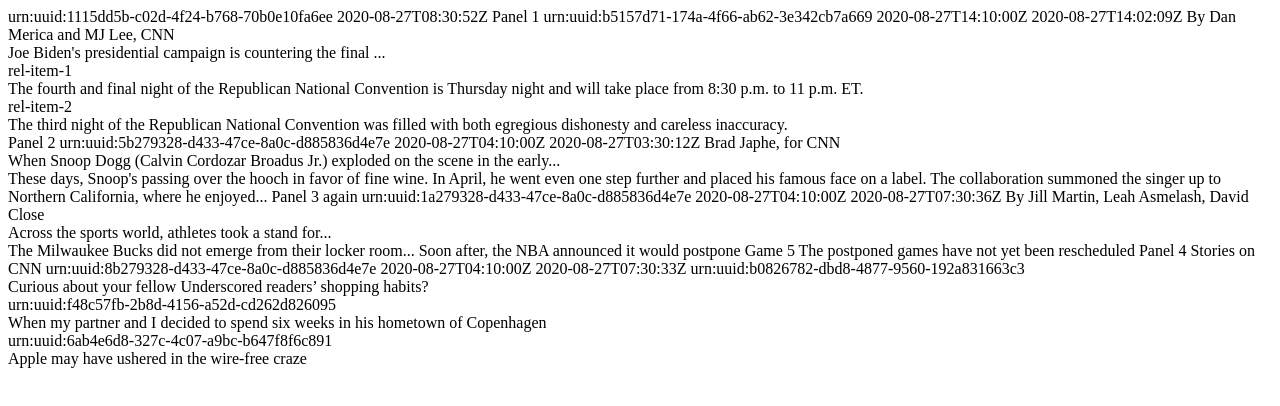
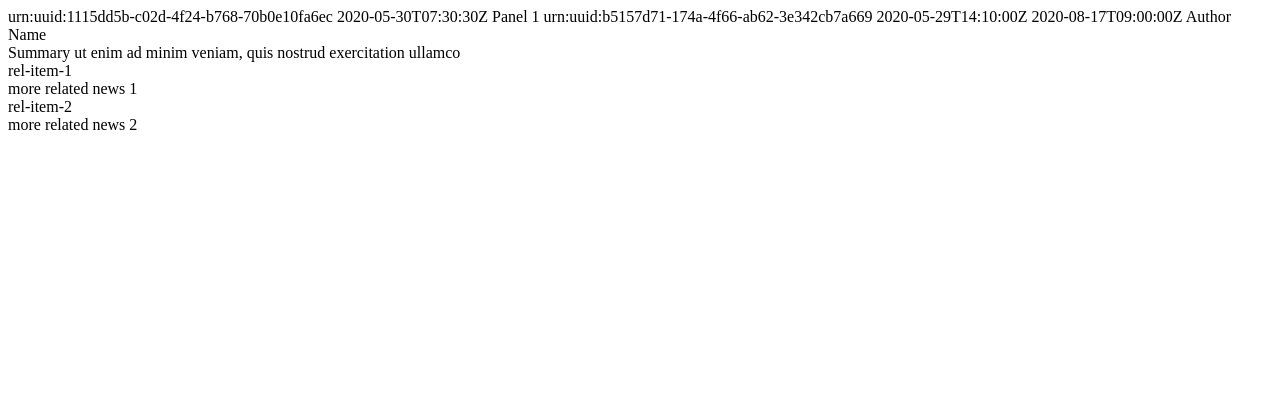
Before and after one commit to lcaleb77/lcaleb.github.io, a plain HTML site: page docs/index.html in a window 1280 px wide. Drawn offline with Linux system fonts and the light colour scheme.

Commit message:
Updated feed completely

```diff
--- a/docs/index.html
+++ b/docs/index.html
@@ -3,119 +3,39 @@
     xmlns:media="http://search.yahoo.com/mrss/"
     xmlns:g="http://schemas.google.com/pcn/2020">
   <title>Sample News</title>
-  <id>urn:uuid:1115dd5b-c02d-4f24-b768-70b0e10fa6ee</id>
-  <updated>2020-08-27T08:30:52Z</updated>
+  <id>urn:uuid:1115dd5b-c02d-4f24-b768-70b0e10fa6ec</id>
+  <updated>2020-05-30T07:30:30Z</updated>
   <link rel="self" href="https://example.com/rss"/>
   <entry>
     <g:panel type="SINGLE_STORY">Panel 1</g:panel>
     <id>urn:uuid:b5157d71-174a-4f66-ab62-3e342cb7a669</id>
-    <published>2020-08-27T14:10:00Z</published>
-    <updated>2020-08-27T14:02:09Z</updated>
-    <title>Kamala Harris to slam Trump in prebuttal to final night of ...</title>
+    <published>2020-05-29T14:10:00Z</published>
+    <updated>2020-08-17T09:00:00Z</updated>
+    <title>Article headline goes here in two lines</title>
+    <foo></foo>
     <author>
-      <name>By Dan Merica and MJ Lee, CNN</name>
+      <name>Author Name</name>
     </author>
     <summary>
-      Joe Biden's presidential campaign is countering the final ...
+      Summary ut enim ad minim veniam, quis nostrud exercitation ullamco
     </summary>
-    <link href="http://en.garamond-courier.appspot.com/2020/08/27/politics/kamala-harris-speech/index.html"/>
-    <media:content url="https://cdn.cnn.com/cnnnext/dam/assets/200819204245-01-kamala-harris-0812-lead-image-exlarge-169.jpg"></media:content>
+    <link href="https://example.com/news/article-1"/>
+    <media:content url="https://bit.ly/39WBpFT"></media:content>
     <g:article_group role="RELATED_CONTENT">
       <entry>
         <id>rel-item-1</id>
-        <title>How to watch the Republican National Convention Thursday</title>
-        <link href="https://en.garamond-courier.appspot.com/2020/08/27/politics/how-to-watch-republican-national-convention-thursday/index.html"/>
-        <summary>The fourth and final night of the Republican National Convention is Thursday night and will take place from 8:30 p.m. to 11 p.m. ET.</summary>
-        <media:content url="https://cdn.cnn.com/cnnnext/dam/assets/200820163024-trump-biden-attack-pennsylvania-fact-check-lead-vpx-00000000-exlarge-169.jpg"></media:content>
+        <title>Headline sed ut perspiciatis unde omnis iste natus error sit</title>
+        <link href="https://abc.com/news/rel-article-1"/>
+        <summary>more related news 1</summary>
+        <media:content url="https://bit.ly/3fqUReX"></media:content>
       </entry>
       <entry>
         <id>rel-item-2</id>
-        <title>Egregious false claims and careless inaccuracies: fact...</title>
-        <link href="https://en.garamond-courier.appspot.com/2020/08/26/politics/republican-national-convention-third-night-fact-check/index.html"/>
-        <summary>The third night of the Republican National Convention was filled with both egregious dishonesty and careless inaccuracy.</summary>
-        <media:content url="https://dynaimage.cdn.cnn.com/cnn/digital-images/org/c38c8f1e-9ad0-4b2a-b5b5-b026f20e7019.jpg"></media:content>
-      </entry>
-    </g:article_group>
-  </entry>
-  <entry>
-    <g:panel type="SINGLE_STORY">Panel 2</g:panel>
-    <id>urn:uuid:5b279328-d433-47ce-8a0c-d885836d4e7e</id>
-    <published>2020-08-27T04:10:00Z</published>
-    <updated>2020-08-27T03:30:12Z</updated>
-    <title>Snoop Dogg launches wine label saying 'you are what you drink'</title>
-    <author>
-      <name>Brad Japhe, for CNN</name>
-    </author>
-    <summary>
-      When Snoop Dogg (Calvin Cordozar Broadus Jr.) exploded on the scene in the early...
-    </summary>
-    <link href="https://en.garamond-courier.appspot.com/travel/article/snoop-dogg-wine-label-debut/index.html"/>
-    <media:content url="https://dynaimage.cdn.cnn.com/cnn/q_auto,w_1100,c_fill,g_auto,h_619,ar_16:9/http%3A%2F%2Fcdn.cnn.com%2Fcnnnext%2Fdam%2Fassets%2F200826155147-01-snoop-dogg-19-crimes.jpg"/>
-    <g:bullet_list>
-      <g:list_item>
-        These days, Snoop's passing over the hooch in favor of fine wine.
-      </g:list_item>
-      <g:list_item>
-        In April, he went even one step further and placed his famous face on a label.
-      </g:list_item>
-      <g:list_item>
-        The collaboration summoned the singer up to Northern California, where he enjoyed...
-      </g:list_item>
-    </g:bullet_list>
-  </entry>
-  <entry>
-    <g:panel type="SINGLE_STORY">Panel 3 again</g:panel>
-    <id>urn:uuid:1a279328-d433-47ce-8a0c-d885836d4e7e</id>
-    <published>2020-08-27T04:10:00Z</published>
-    <updated>2020-08-27T07:30:36Z</updated>
-    <title>These teams and athletes refused to play in protest of the Jacob...</title>
-    <author>
-      <name>By Jill Martin, Leah Asmelash, David Close</name>
-    </author>
-    <summary>
-      Across the sports world, athletes took a stand for...
-    </summary>
-    <link href="https://en.garamond-courier.appspot.com/2020/08/27/us/nba-mlb-wnba-strike-sports/index.html"/>
-    <media:content url="https://cdn.cnn.com/cnnnext/dam/assets/200827131659-01-sports-protest-unfurl-restricted-exlarge-169.jpg"/>
-    <g:timeline>
-      <g:timeline_item publish_time="2020-08-27T05:30:00Z">
-        The Milwaukee Bucks did not emerge from their locker room...
-      </g:timeline_item>
-      <g:timeline_item publish_time="2020-08-26T14:45:00Z">
-        Soon after, the NBA announced it would postpone Game 5
-      </g:timeline_item>
-      <g:timeline_item publish_time="2020-08-25T13:45:00Z">
-        The postponed games have not yet been rescheduled
-      </g:timeline_item>
-    </g:timeline>
-  </entry>
-  <entry>
-    <g:panel type="RUNDOWN">Panel 4</g:panel>
-    <g:panel_title>Stories on CNN</g:panel_title>
-    <id>urn:uuid:8b279328-d433-47ce-8a0c-d885836d4e7e</id>
-    <published>2020-08-27T04:10:00Z</published>
-    <updated>2020-08-27T07:30:33Z</updated>
-    <g:article_group role="RUNDOWN">
-      <entry>
-        <id>urn:uuid:b0826782-dbd8-4877-9560-192a831663c3</id>
-        <title>Our favorite Nordstrom products of 2020 so far</title>
-        <link href="https://www.cnn.com/2020/08/27/cnn-underscored/best-selling-nordstrom-products-2020/index.html?iid=CNNUnderscoredHP2.0"/>
-        <summary>Curious about your fellow Underscored readers’ shopping habits?</summary>
-        <media:content url="https://cdn.cnn.com/cnnnext/dam/assets/200826155952-nordstrombestsellerslead-super-169.jpg"/>
-      </entry>
-      <entry>
-        <id>urn:uuid:f48c57fb-2b8d-4156-a52d-cd262d826095</id>
-        <title>What you need to buy if you have to get on a plane right now</title>
-        <link href="https://www.cnn.com/2020/08/25/cnn-underscored/coronavirus-travel-safety-tips/index.html?iid=CNNUnderscoredHP2.0"/>
-        <summary>When my partner and I decided to spend six weeks in his hometown of Copenhagen</summary>
-        <media:content url="https://cdn.cnn.com/cnnnext/dam/assets/200817120127-flyinglead-super-169.jpg"/>
-      </entry>
-      <entry>
-        <id>urn:uuid:6ab4e6d8-327c-4c07-a9bc-b647f8f6c891</id>
-        <title>The best true wireless earbuds of 2020</title>
-        <link href="https://www.cnn.com/2020/08/27/cnn-underscored/best-true-wireless-earbuds-2020/index.html?iid=CNNUnderscoredHP2.0"/>
-        <summary>Apple may have ushered in the wire-free craze</summary>
-        <media:content url="https://cdn.cnn.com/cnnnext/dam/assets/200826160857-underscored-best-true-wireless-lead-2-super-169.jpg"/>
+        <foo></foo>
+        <title>Headline sed ut perspiciatis unde omnis iste natus error sit</title>
+        <link href="https://example.com/news/rel-article-2"/>
+        <summary>more related news 2</summary>
+        <media:content url="https://bit.ly/2PqNzxf"></media:content>
       </entry>
     </g:article_group>
   </entry>
```
